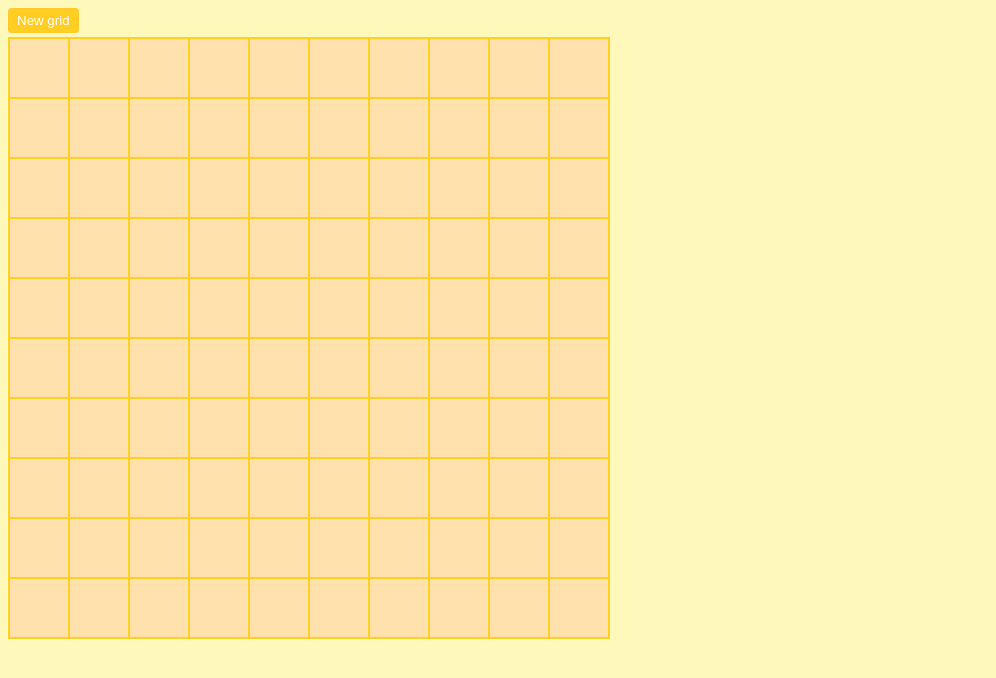
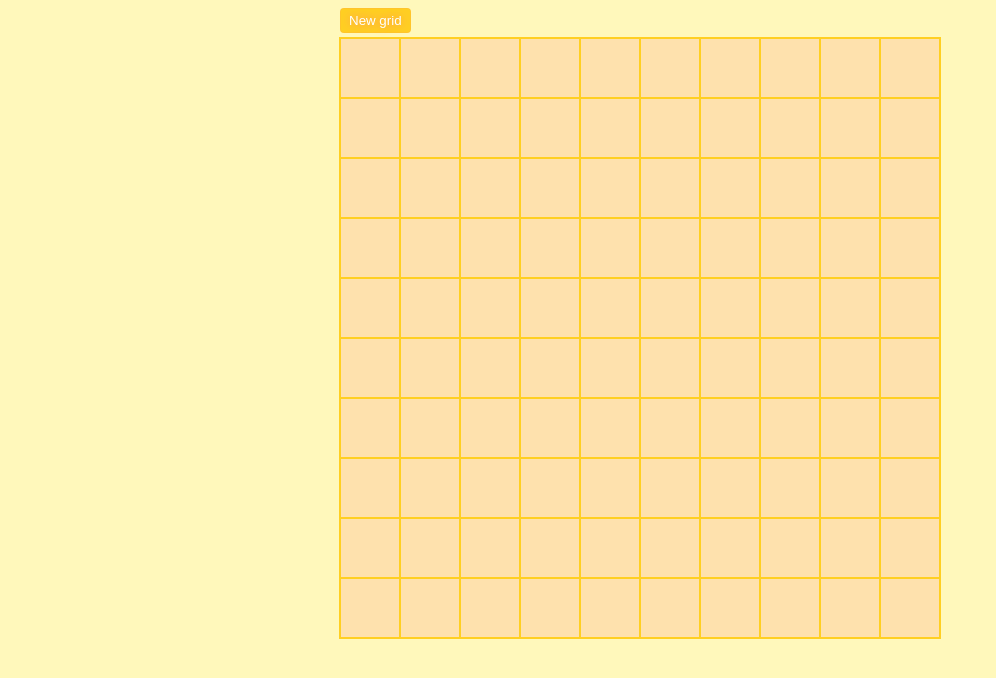
Before and after one commit to 29042022gtx/etch-a-sketch, a plain HTML site: page index.html in a window 1280 px wide. Shown: the whole page, without its empty margins (0-996 px from the left). Drawn offline with Linux system fonts and the light colour scheme.

Commit message:
Center the grid

```diff
--- a/index.html
+++ b/index.html
@@ -7,7 +7,9 @@
   <link rel="stylesheet" href="./style.css">
 </head>
 <body>
-  <button type="button" id="new-grid">New grid</button>
+  <div class="btn-wrp">
+    <button type="button" id="new-grid">New grid</button>
+  </div>
   <div id="grid">
 
   </div>
--- a/script.js
+++ b/script.js
@@ -1,14 +1,14 @@
 let grid = document.querySelector('#grid')
+let newGridBtn = document.querySelector('#new-grid')
 grid.addEventListener('mouseover', fillSquare)
-let newGridBtn = document.querySelector('#new-grid')
 newGridBtn.onclick = newGrid
-let salmon = 'rgba(250, 128, 115, .2)'
+let salmon = 'rgba(250, 128, 115, 0.2)'
 createSquares(10)
 
 
 function increaseOpacity(rgba) {
   opactiy = getOpacity(rgba)
-  opactiy += .2
+  opactiy += 0.2
   rgba = rgba.slice(0, -3)
   return rgba + opactiy + ')'
 }
--- a/style.css
+++ b/style.css
@@ -2,12 +2,16 @@
   --khaki: #fff8bb;
   --light-salmon: #fa807220;
   --salmon: #fa8072;
-  --salmon: rgba(250, 128, 115, .1);
   --honey: #ffcf22;
 }
 
 body {
   background-color: var(--khaki);
+}
+
+.btn-wrp {
+  max-width: 600px;
+  margin: auto;
 }
 
 #new-grid {
@@ -16,14 +20,19 @@ body {
   color: white;
   background-color: var(--honey);
   text-shadow: 0 0 10px var(--salmon);
-  border: 1px solid var(--salmon);
+  border: 1px solid var(--light-salmon);
   border-radius: 4px;
+}
+
+#new-grid:active {
+  border-color: var(--salmon);
 }
 
 #grid {
   display: flex;
   flex-wrap: wrap;
   max-width: 600px;
+  margin: auto;
   border: 1px solid var(--honey);
 }
 
@@ -33,5 +42,5 @@ body {
   aspect-ratio: 1;
   background-color: var(--light-salmon);
   border: inherit;
-  /* opacity: .1; */
+  transition: all .4s;
 }
```
